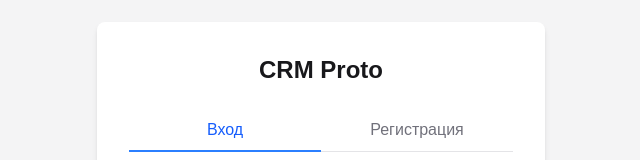
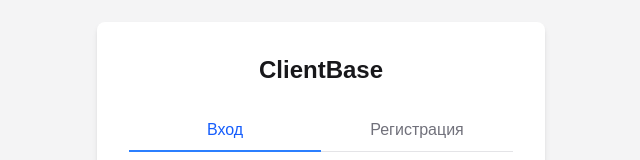
Before and after one commit to bogutski/crm, a Next.js app: page /login in a window 1280 px wide. Shown: the part 132-292 px from the top of the page, without its empty margins (319-959 px from the left). Built offline with nearby package versions, Linux system fonts and the light colour scheme.

Commit message:
chore: Ребрендинг с CRM Proto на ClientBase
- Обновлён заголовок в PROJECT.md
- Обновлён title в layout.tsx
- Обновлён заголовок на странице логина

```diff
--- a/app/layout.tsx
+++ b/app/layout.tsx
@@ -14,7 +14,7 @@ const geistMono = Geist_Mono({
 });
 
 export const metadata: Metadata = {
-  title: "Create Next App",
+  title: "ClientBase",
   description: "Generated by create next app",
 };
 
--- a/app/login/page.tsx
+++ b/app/login/page.tsx
@@ -99,7 +99,7 @@ function LoginForm() {
     <div className="min-h-screen flex items-center justify-center bg-zinc-100 dark:bg-zinc-950">
       <div className="bg-white dark:bg-zinc-900 p-8 rounded-lg shadow-md w-full max-w-md">
         <h1 className="text-2xl font-bold text-center mb-6 text-zinc-900 dark:text-zinc-50">
-          CRM Proto
+          ClientBase
         </h1>
 
         {(errorParam === 'inactive' || errors.root) && (
@@ -200,7 +200,7 @@ export default function LoginPage() {
         <div className="min-h-screen flex items-center justify-center bg-zinc-100 dark:bg-zinc-950">
           <div className="bg-white dark:bg-zinc-900 p-8 rounded-lg shadow-md w-full max-w-md">
             <h1 className="text-2xl font-bold text-center mb-6 text-zinc-900 dark:text-zinc-50">
-              CRM Proto
+              ClientBase
             </h1>
             <div className="animate-pulse space-y-4">
               <div className="h-10 bg-zinc-200 dark:bg-zinc-800 rounded"></div>
```
Also changed, not shown: 2 other files (tests, documents, lock files or other folders).
